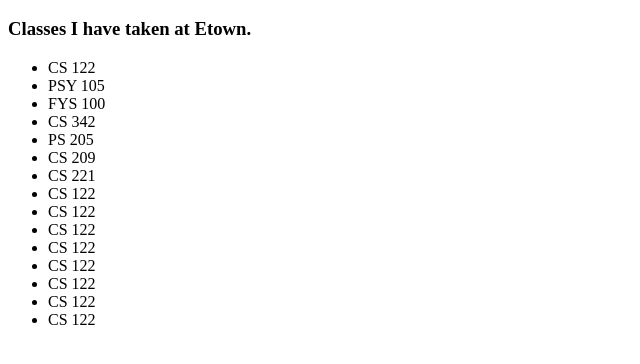
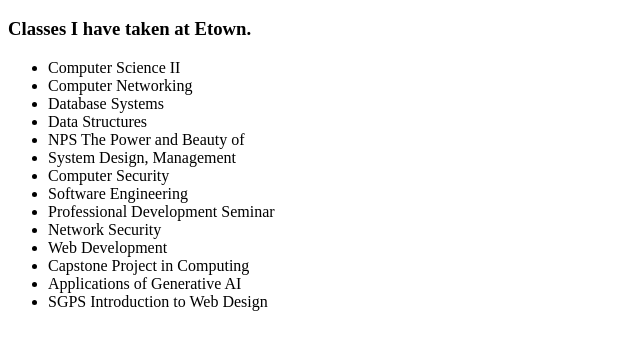
Before and after one commit to pbgmidi/pbgmidi.github.io, a plain HTML site: page index.html in a window 1280 px wide. Shown: the part 48-412 px from the top of the page, without its empty margins (0-640 px from the left). Drawn offline with Linux system fonts and the light colour scheme.

Commit message:
Update index.html

```diff
--- a/index.html
+++ b/index.html
@@ -5,21 +5,20 @@
     <main>
         <h3>Classes I have taken at Etown.</h3>
         <ul>
-            <li>CS 122</li>
-            <li>PSY 105</li>
-            <li>FYS 100</li>
-            <li>CS 342</li>
-            <li>PS 205</li>
-            <li>CS 209</li>
-            <li>CS 221</li>
-            <li>CS 122</li>
-            <li>CS 122</li>
-            <li>CS 122</li>
-            <li>CS 122</li>
-            <li>CS 122</li>
-            <li>CS 122</li>
-            <li>CS 122</li>
-            <li>CS 122</li>
+            <li>Computer Science II</li>
+            <li>Computer Networking</li>
+            <li>Database Systems</li>
+            <li>Data Structures</li>
+            <li>NPS The Power and Beauty of</li>
+            <li>System Design, Management</li>
+            <li>Computer Security</li>
+            <li>Software Engineering</li>
+            <li>Professional Development Seminar</li>
+            <li>Network Security</li>
+            <li>Web Development</li>
+            <li>Capstone Project in Computing</li>
+            <li>Applications of Generative AI</li>
+            <li>SGPS Introduction to Web Design</li>
         </ul>
     </main>
     <footer>
```
